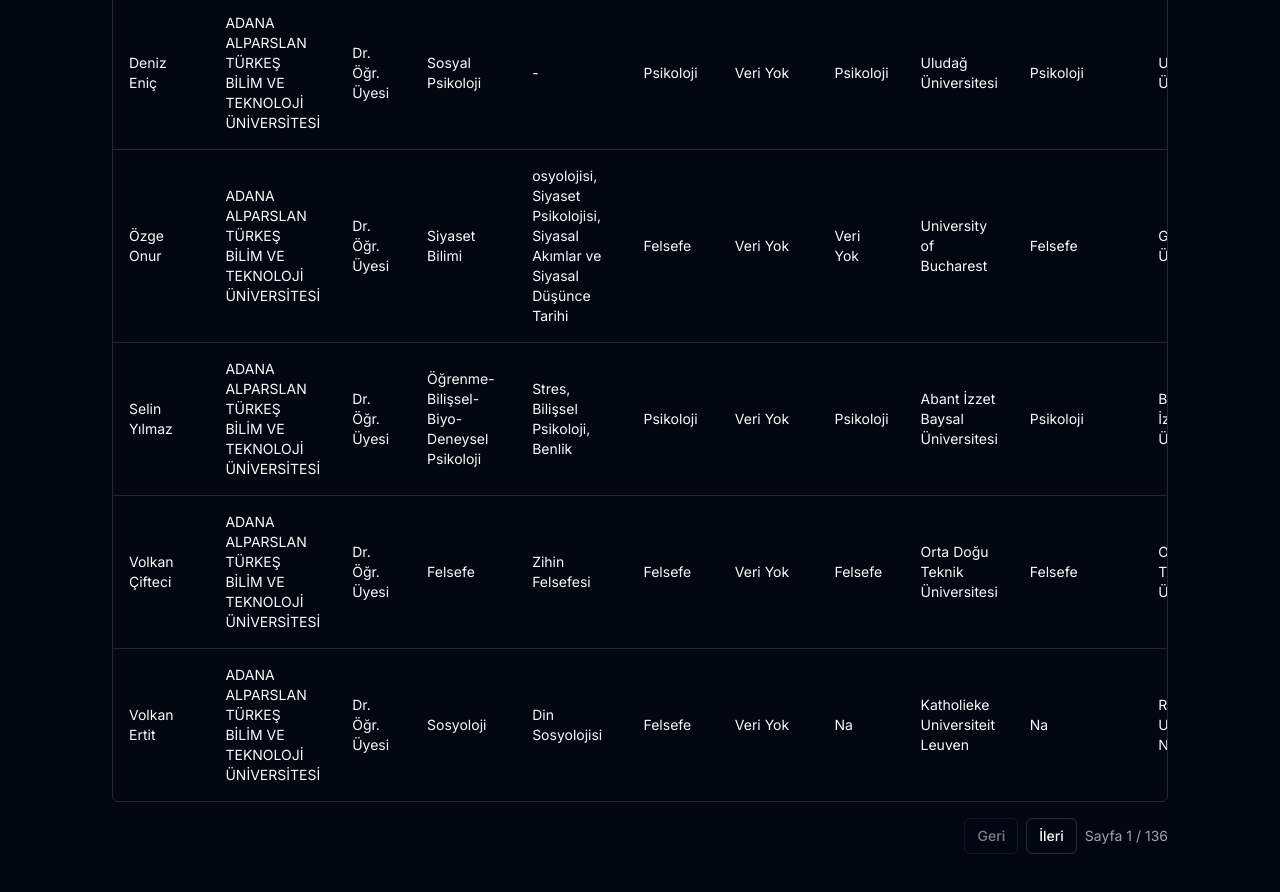
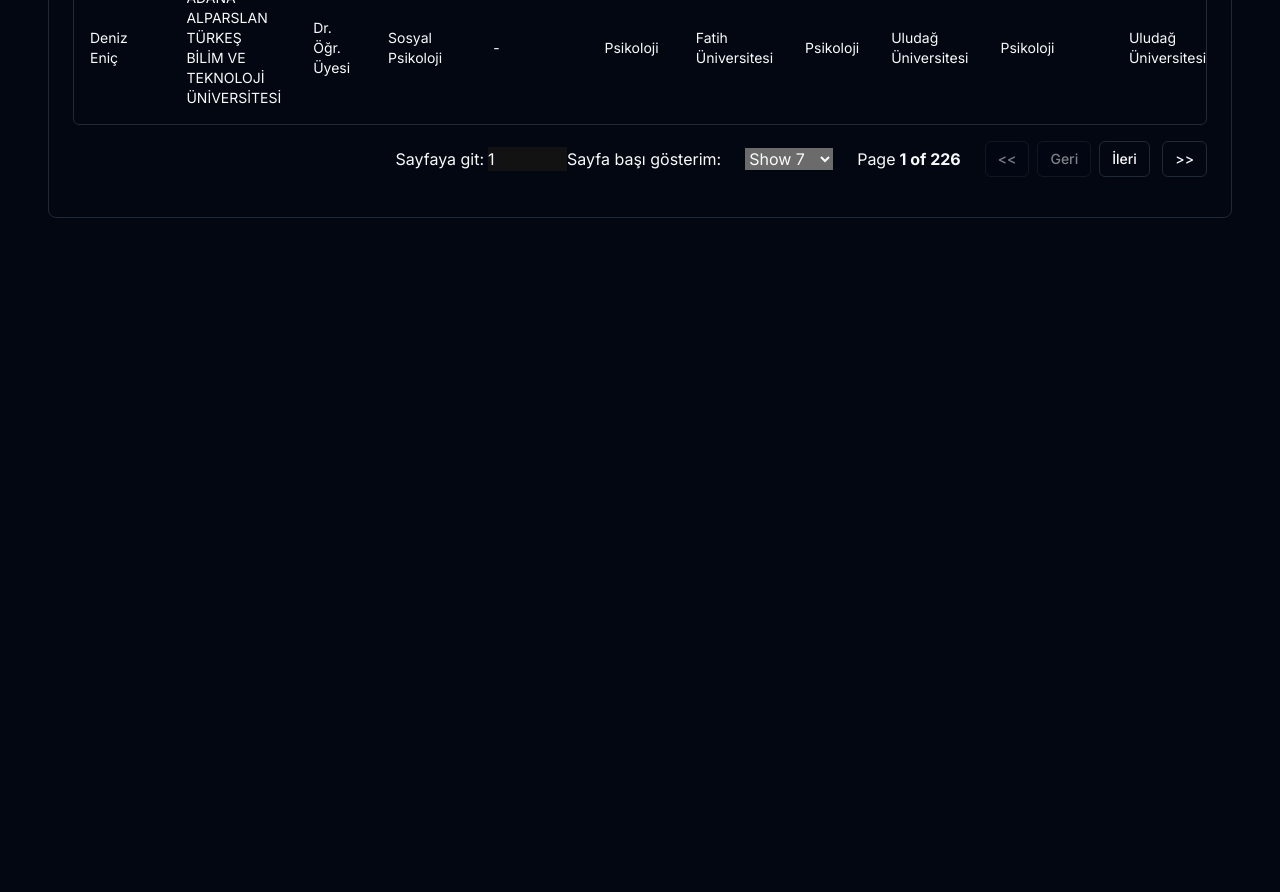
Before and after one commit to altunf/universite_bilgi_sistemi, a Next.js app in the folder client/: page /academics in a window 1280 px wide. Shown: the part 1040-1932 px from the top of the page. After the commit the page ends 1306 px from the top, so only its background shows below. Built offline with nearby package versions, Linux system fonts and the light colour scheme.

Commit message:
feat: ui improvement

```diff
--- a/client/app/academics/page.jsx
+++ b/client/app/academics/page.jsx
@@ -1,9 +1,24 @@
 import { AcademicsList } from "@/components/academic/academics-list";
+import {
+  Card,
+  CardContent,
+  CardDescription,
+  CardHeader,
+  CardTitle,
+} from "@/components/ui/card";
 
 export default function AcademicsPage() {
   return (
-    <main className="flex min-h-screen flex-col items-center justify-between p-24">
-      <AcademicsList />
+    <main className="flex flex-1 md:p-8 h-full w-full min-h-screen flex-col  gap-4 p-4 sm:px-6 sm:py-0 md:gap-8">
+      <Card x-chunk="dashboard-06-chunk-0">
+        <CardHeader>
+          <CardTitle>Akademisyenler</CardTitle>
+          <CardDescription>1355 akademisyen listeleniyor ...</CardDescription>
+        </CardHeader>
+        <CardContent>
+          <AcademicsList />
+        </CardContent>
+      </Card>
     </main>
   );
 }
--- a/client/app/univercities/page.jsx
+++ b/client/app/univercities/page.jsx
@@ -2,7 +2,6 @@
   Card,
   CardContent,
   CardDescription,
-  CardFooter,
   CardHeader,
   CardTitle,
 } from "@/components/ui/card";
@@ -11,9 +10,7 @@
 
 export default function Univercities() {
   return (
-    <div className="flex h-full w-full flex-col bg-muted/40">
-      <div className="flex flex-col sm:gap-4 sm:py-4 sm:pl-14">
-        <main className="grid flex-1 items-start gap-4 p-4 sm:px-6 sm:py-0 md:gap-8">
+    <main className="flex flex-1 md:p-8 h-full w-full flex-col  gap-4 p-4 sm:px-6 sm:py-0 md:gap-8">
       <Card x-chunk="dashboard-06-chunk-0">
         <CardHeader>
           <CardTitle>Üniversiteler</CardTitle>
@@ -22,15 +19,7 @@
         <CardContent>
           <UnivercitiesList random={false} />
         </CardContent>
-            {/* <CardFooter>
-                  <div className="text-xs text-muted-foreground">
-                    Showing <strong>1-10</strong> of <strong>32</strong>{" "}
-                    products
-                  </div>
-                </CardFooter> */}
       </Card>
     </main>
-      </div>
-    </div>
   );
 }
--- a/client/components/academic/academics-list.jsx
+++ b/client/components/academic/academics-list.jsx
@@ -1,7 +1,7 @@
 "use client";
 import React from "react";
 import { AcademicsDataTable } from "./data-table";
-import { columns } from "@/components/academic/columns";
+import { columnsShort } from "@/components/academic/columns";
 import { useUnivercityContext } from "@/context/univercity-context";
 
 export const AcademicsList = () => {
@@ -21,5 +21,6 @@
     academicsData.push(...updatedStaff);
   });
 
-  return <AcademicsDataTable data={academicsData} columns={columns} />;
+  console.log(academicsData);
+  return <AcademicsDataTable data={academicsData} columns={columnsShort} />;
 };
--- a/client/components/academic/columns.jsx
+++ b/client/components/academic/columns.jsx
@@ -1,4 +1,62 @@
-export const columns = [
+export const columnsShort = [
+  {
+    accessorKey: "fullName",
+    header: "Ad Soyad",
+  },
+  {
+    accessorKey: "univercity",
+    header: "Üniversite",
+  },
+
+  {
+    accessorKey: "title",
+    header: "Ünvan",
+  },
+
+  {
+    accessorKey: "subField",
+    header: "Alt Alan",
+  },
+  {
+    accessorKey: "keyWords",
+    header: "Anahtar Kelimeler",
+  },
+
+  {
+    accessorKey: "undergraduate.department",
+    header: "Lisans Bölüm",
+    cell: ({ row }) => row.original.undergraduate.department || "Veri Yok",
+  },
+  {
+    accessorKey: "undergraduate.univercity",
+    header: "Lisans Üniversite",
+    cell: ({ row }) => row.original.undergraduate.univercity || "Veri Yok",
+  },
+
+  {
+    accessorKey: "master.department",
+    header: "Yüksek Lisans Bölüm",
+    cell: ({ row }) => row.original.master.department || "Veri Yok",
+  },
+  {
+    accessorKey: "master.univercity",
+    header: "Yüksek Lisans Üniversite",
+    cell: ({ row }) => row.original.master.univercity || "Veri Yok",
+  },
+
+  {
+    accessorKey: "phd.department",
+    header: "Doktora Bölüm",
+    cell: ({ row }) => row.original.phd.department || "Veri Yok",
+  },
+  {
+    accessorKey: "phd.univercity",
+    header: "Doktora Üniversite",
+    cell: ({ row }) => row.original.phd.univercity || "Veri Yok",
+  },
+];
+
+export const columnsDetail = [
   {
     accessorKey: "fullName",
     header: "Ad Soyad",
--- a/client/components/academic/data-table.jsx
+++ b/client/components/academic/data-table.jsx
@@ -1,16 +1,7 @@
+"use client";
 import * as React from "react";
-import {
-  flexRender,
-  getCoreRowModel,
-  getFilteredRowModel,
-  getPaginationRowModel,
-  getSortedRowModel,
-  useReactTable,
-} from "@tanstack/react-table";
 import { ArrowUpDown, ChevronDown } from "lucide-react";
-
 import { Button } from "@/components/ui/button";
-
 import {
   DropdownMenu,
   DropdownMenuCheckboxItem,
@@ -26,12 +17,32 @@
   TableHeader,
   TableRow,
 } from "@/components/ui/table";
+import {
+  flexRender,
+  getCoreRowModel,
+  getFilteredRowModel,
+  getPaginationRowModel,
+  getSortedRowModel,
+  useReactTable,
+  PaginationState,
+  ColumnDef,
+} from "@tanstack/react-table";
+import {
+  keepPreviousData,
+  QueryClient,
+  QueryClientProvider,
+  useQuery,
+} from "@tanstack/react-query";
 
 export function AcademicsDataTable({ data, columns }) {
   const [sorting, setSorting] = React.useState([]);
   const [columnFilters, setColumnFilters] = React.useState([]);
   const [columnVisibility, setColumnVisibility] = React.useState({});
   const [rowSelection, setRowSelection] = React.useState({});
+  const [pagination, setPagination] = React.useState({
+    pageIndex: 0,
+    pageSize: 6,
+  });
 
   const table = useReactTable({
     data,
@@ -49,7 +60,11 @@
       columnFilters,
       columnVisibility,
       rowSelection,
+      pagination,
     },
+    onPaginationChange: setPagination,
+
+    // debugTable: true,
   });
 
   const pageIndex = table.getState().pagination.pageIndex + 1;
@@ -142,8 +157,50 @@
         </Table>
       </div>
 
-      <div className="flex items-center justify-end space-x-2 py-4">
+      <div className="flex items-center justify-end space-x-6 py-4">
+        <span className="flex items-center gap-1">
+          Sayfaya git:
+          <input
+            type="number"
+            min="1"
+            max={table.getPageCount()}
+            defaultValue={table.getState().pagination.pageIndex + 1}
+            onChange={(e) => {
+              const page = e.target.value ? Number(e.target.value) - 1 : 0;
+              table.setPageIndex(page);
+            }}
+          />
+        </span>
+        Sayfa başı gösterim:
+        <select
+          value={table.getState().pagination.pageSize}
+          onChange={(e) => {
+            table.setPageSize(Number(e.target.value));
+          }}
+        >
+          {[7, 10, 20, 30, 40, 50].map((pageSize) => (
+            <option key={pageSize} value={pageSize}>
+              Show {pageSize}
+            </option>
+          ))}
+        </select>
+        <span className="flex items-center gap-1">
+          <div>Page</div>
+          <strong>
+            {table.getState().pagination.pageIndex + 1} of{" "}
+            {table.getPageCount().toLocaleString()}
+          </strong>
+        </span>
         <div className="space-x-2">
+          {" "}
+          <Button
+            variant="outline"
+            size="sm"
+            onClick={() => table.firstPage()}
+            disabled={!table.getCanPreviousPage()}
+          >
+            {"<<"}
+          </Button>
           <Button
             variant="outline"
             size="sm"
@@ -159,11 +216,17 @@
             disabled={!table.getCanNextPage()}
           >
             İleri
+          </Button>{" "}
+          <Button
+            variant="outline"
+            size="sm"
+            onClick={() => table.lastPage()}
+            disabled={!table.getCanNextPage()}
+          >
+            {">>"}
           </Button>
         </div>{" "}
-        <div className="text-sm text-muted-foreground">
-          Sayfa {pageIndex} / {pageCount}
-        </div>
+        {/* {dataQuery.isFetching ? "Loading..." : null} */}
       </div>
     </div>
   );
--- a/client/components/univercity/data-table.jsx
+++ b/client/components/univercity/data-table.jsx
@@ -9,9 +9,7 @@
   useReactTable,
 } from "@tanstack/react-table";
 import { ArrowUpDown, ChevronDown } from "lucide-react";
-
 import { Button } from "@/components/ui/button";
-
 import {
   DropdownMenu,
   DropdownMenuCheckboxItem,
@@ -28,7 +26,7 @@
   TableRow,
 } from "@/components/ui/table";
 
-export function UnivercityDataTable({ data, columns }) {
+export function UnivercityDataTable({ data, columns, random }) {
   const [sorting, setSorting] = React.useState([]);
   const [columnFilters, setColumnFilters] = React.useState([]);
   const [columnVisibility, setColumnVisibility] = React.useState({});
@@ -140,7 +138,7 @@
           </TableBody>
         </Table>
       </div>
-      {/* Sayfalama ve seçim bilgileri */}
+      {!random && (
         <div className="flex items-center justify-end space-x-2 py-4">
           <div className="space-x-2">
             <Button
@@ -159,11 +157,12 @@
             >
               İleri
             </Button>
-        </div>{" "}
+          </div>
           <div className="text-sm text-muted-foreground">
             Sayfa {pageIndex} / {pageCount}
           </div>
         </div>
+      )}
     </div>
   );
 }
--- a/client/components/univercity/univercities-list.jsx
+++ b/client/components/univercity/univercities-list.jsx
@@ -12,5 +12,11 @@
   const randomFiveItem = getRandomElements(randomItems);
   const displayedData = random ? randomFiveItem : mergedData;
 
-  return <UnivercityDataTable data={displayedData} columns={columns} />;
+  return (
+    <UnivercityDataTable
+      data={displayedData}
+      columns={columns}
+      random={random}
+    />
+  );
 };
--- a/client/data/convertData.js
+++ b/client/data/convertData.js
@@ -43,7 +43,7 @@
       fullName: item["Ad-Soyad"],
       title: item["Ünvan"],
       undergraduate: {
-        univercity: item["Lisans Üniversite"],
+        univercity: item["Lisans Üniversite "],
         department: item["Lisans Bölüm"],
       },
       master: {
--- a/client/package.json
+++ b/client/package.json
@@ -16,6 +16,7 @@
     "@radix-ui/react-label": "^2.1.0",
     "@radix-ui/react-select": "^2.1.1",
     "@radix-ui/react-slot": "^1.1.0",
+    "@tanstack/react-query": "^5.53.1",
     "@tanstack/react-table": "^8.20.5",
     "class-variance-authority": "^0.7.0",
     "clsx": "^2.1.1",
```
Also changed, not shown: 1 other file (tests, documents, lock files or other folders). Lines whose indentation alone changed are shown as unchanged.
